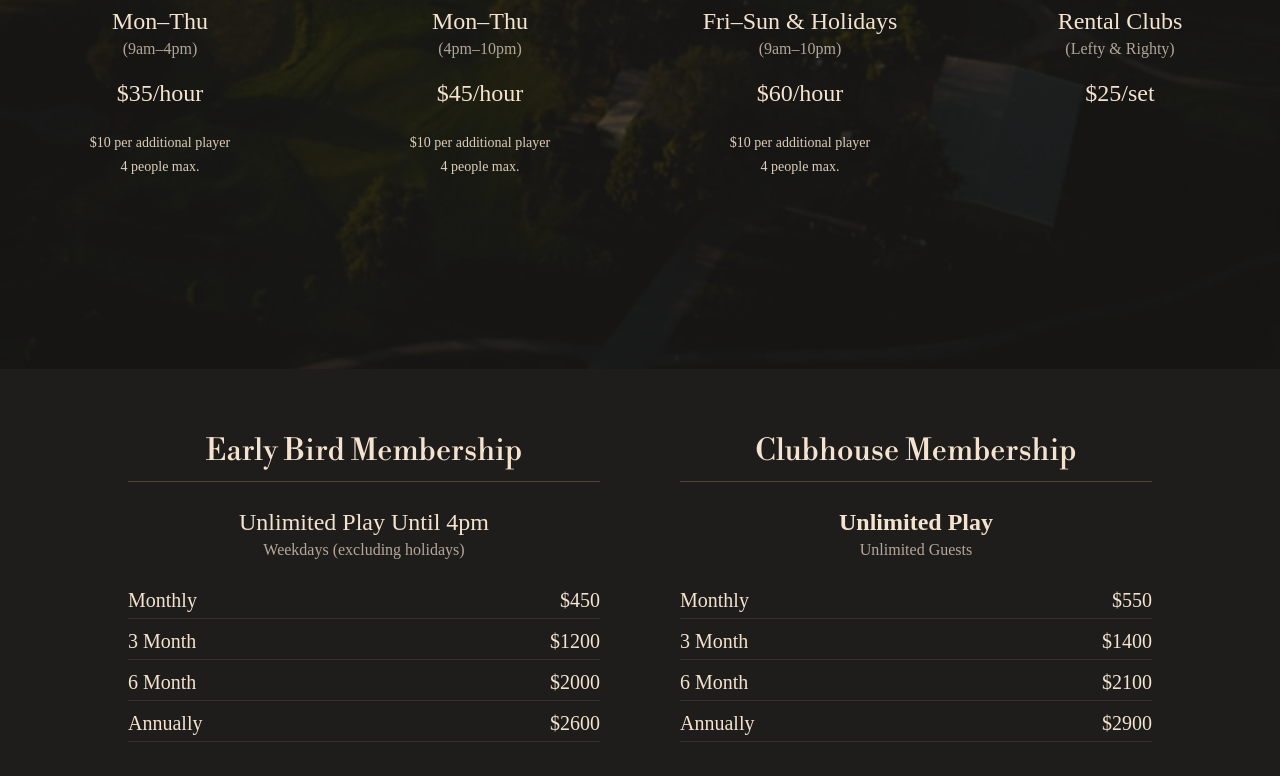
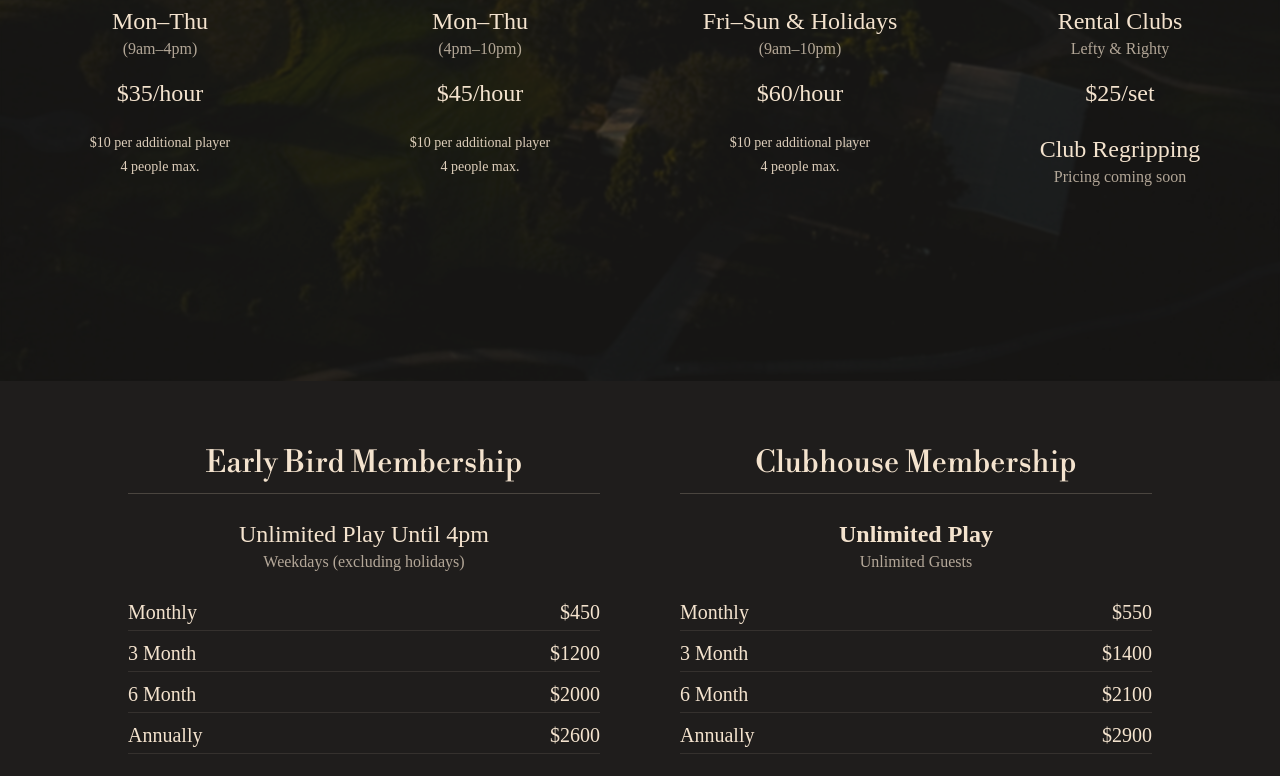
Before and after one commit to antonym0505/quincy-golf-lounge, a React (Vite) app: page / in a window 1280 px wide. Shown: the part 1520-2296 px from the top of the page. Built offline with nearby package versions, Linux system fonts and the light colour scheme; a web font is replaced by a local one.

Commit message:
"club regripping"

```diff
--- a/src/components/sections/Pricing.tsx
+++ b/src/components/sections/Pricing.tsx
@@ -42,8 +42,10 @@ export default function Pricing() {
                     <div className="flex flex-col items-center text-brand-cream text-center">
                         <h3 className="text-2xl lg:text-3xl font-info mb-6 border-b border-brand-cream/20 w-full pb-3">Extras</h3>
                         <p className="text-xl lg:text-2xl font-main">Rental Clubs</p>
-                        <p className="text-sm lg:text-base font-main opacity-70">(Lefty & Righty)</p>
+                        <p className="text-sm lg:text-base font-main opacity-70">Lefty & Righty</p>
                         <p className="text-xl lg:text-2xl font-main mt-4 mb-6">$25/set</p>
+                        <p className="text-xl lg:text-2xl font-main">Club Regripping</p>
+                        <p className="text-sm lg:text-base font-main opacity-70">Pricing coming soon</p>
                         <div className="space-y-1 opacity-90">
                         </div>
                     </div>
```
